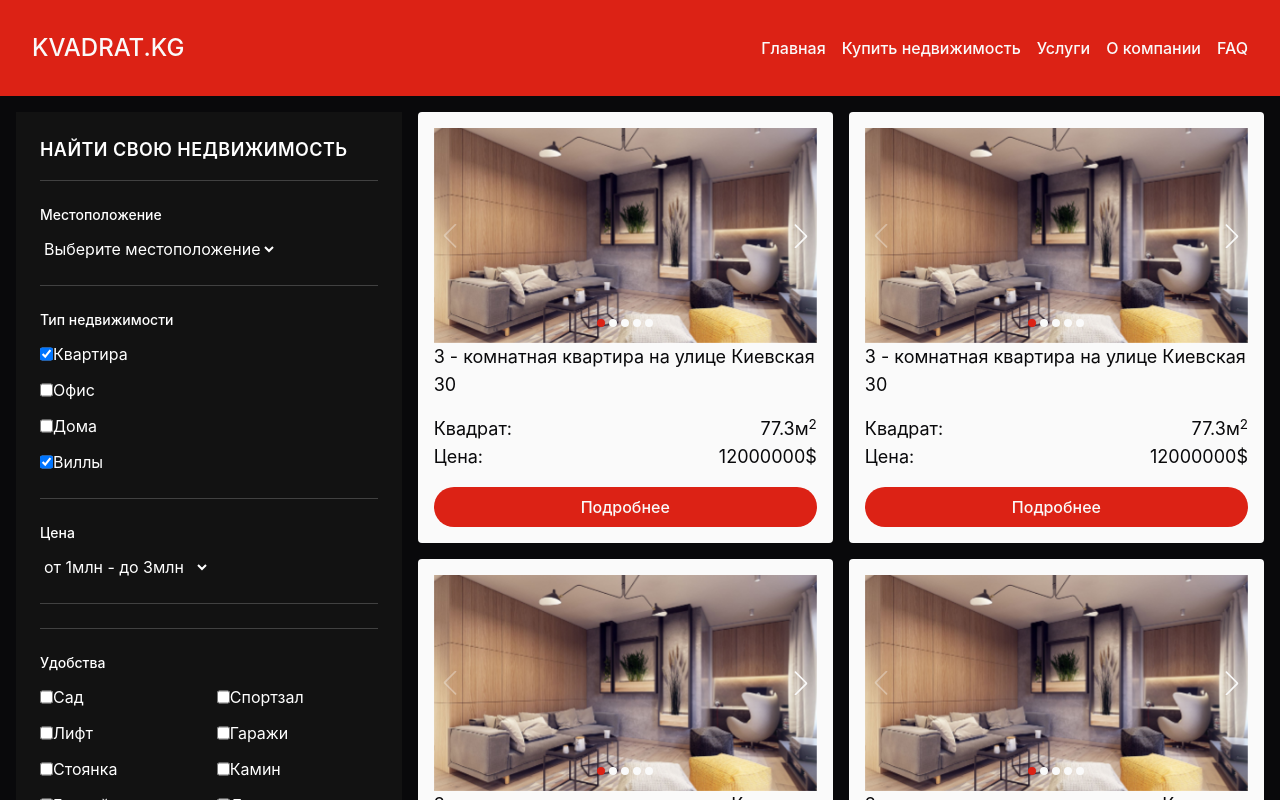
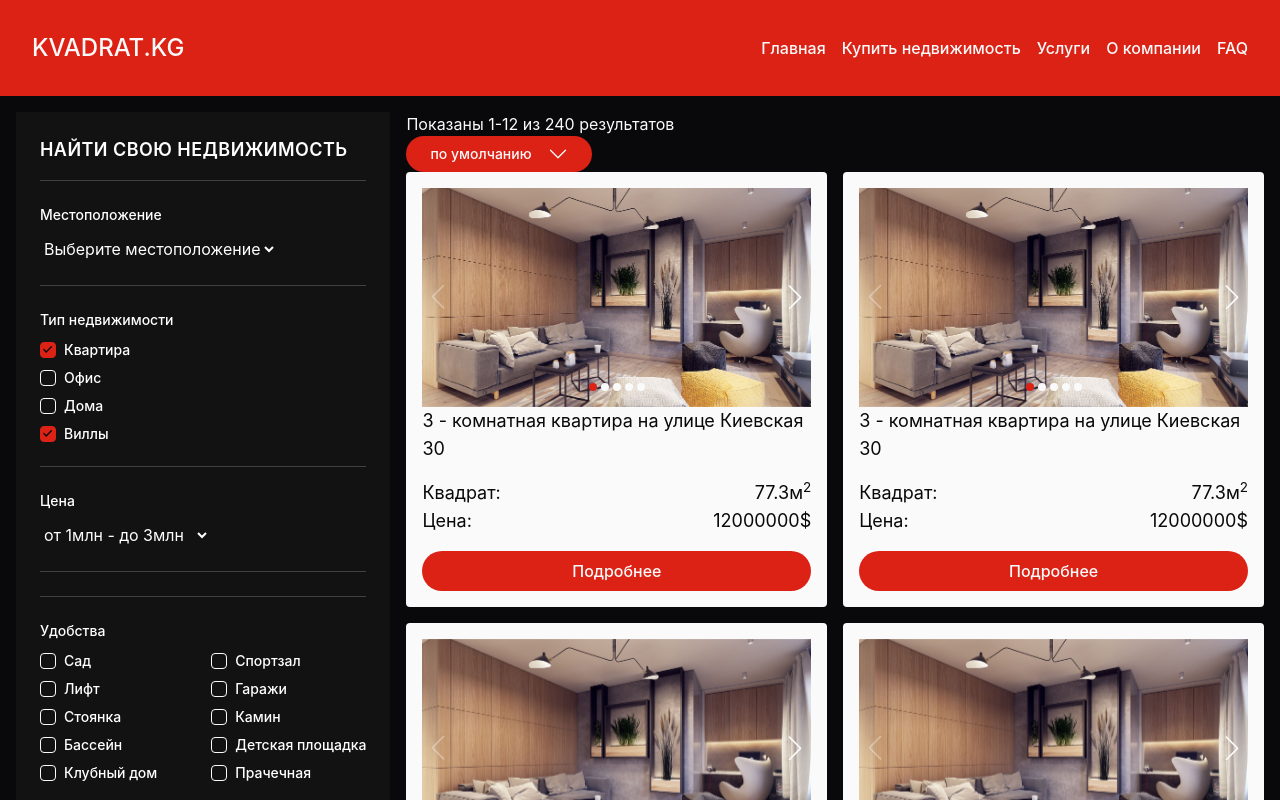
Before and after one commit to nsydykovich/kvadrat-kg, a React (Vite) app: page / in a window 1280 px wide. Both pictures are taken after a click on the button "Купить недвижимость". Shown: the top 800 px of the page. Built offline with nearby package versions, Linux system fonts and the light colour scheme; a web font is replaced by a local one.

Commit message:
refactor(ui): update button styles and real estate page layout
- Adjust button padding and size variants
- Replace native checkboxes with custom Checkbox component
- Add sorting dropdown to real estate page
- Update about page spacing and layout

```diff
--- a/src/pages/About/ui/AboutPage.tsx
+++ b/src/pages/About/ui/AboutPage.tsx
@@ -2,7 +2,7 @@ import { Button } from '@/shared/ui/Button.tsx'
 
 export const AboutPage = () => {
 	return (
-		<div className={'my-30 text-xl'}>
+		<div className={'my-4 mb-24 text-xl'}>
 			<div className={'flex items-center justify-center py-12'}>
 				<div className={'grow border-t-2 border-neutral-600'}></div>
 				<h1 className={'mx-4 uppercase'}>О Компании</h1>
--- a/src/pages/RealEstates/ui/RealEstatesPage.tsx
+++ b/src/pages/RealEstates/ui/RealEstatesPage.tsx
@@ -1,14 +1,52 @@
 import RealEstateCardList from '@/widgets/RealEstateCardList/ui/RealEstateCardList.tsx'
 import RealEstateFilterSidebar from '@/widgets/RealEstateFilterSidebar/ui/RealEstateFilterSidebar.tsx'
+import {
+	DropdownMenu,
+	DropdownMenuContent,
+	DropdownMenuItem,
+	DropdownMenuTrigger
+} from '@/shared/ui/Dropdown'
+import { Button } from '@/shared/ui/Button.tsx'
+import { BsChevronDown, BsChevronUp } from 'react-icons/bs'
+import { useDropdown } from '@/shared/ui/Dropdown/Dropdown.context.ts'
+
+const SortTrigger = () => {
+	const { open } = useDropdown()
+	const Icon = open ? BsChevronUp : BsChevronDown
+
+	return (
+		<DropdownMenuTrigger asChild>
+			<Button size={'sm'} className="rounded-full">
+				по умолчанию
+				<Icon size={20} className="ml-4" />
+			</Button>
+		</DropdownMenuTrigger>
+	)
+}
 
 export const RealEstatesPage = () => {
 	return (
-		<section className={'container mx-auto flex gap-4 p-4'}>
-			<RealEstateFilterSidebar />
+		<section className={'container mx-auto'}>
+			<article className={'flex gap-4 p-4'}>
+				<RealEstateFilterSidebar />
 
-			<div className={'flex-1'}>
-				<RealEstateCardList />
-			</div>
+				<div className={'flex-1'}>
+					<div>
+						<h4>Показаны 1-12 из 240 результатов</h4>
+						<DropdownMenu>
+							<SortTrigger />
+							<DropdownMenuContent>
+								<DropdownMenuItem asChild><Button variant={'ghost'} className={'px-4 w-full rounded-none text-background text-left justify-start'}>Profile</Button></DropdownMenuItem>
+								<DropdownMenuItem asChild><Button variant={'ghost'} className={'px-4 w-full rounded-none text-background text-left justify-start'}>Profile</Button></DropdownMenuItem>
+								<DropdownMenuItem asChild><Button variant={'ghost'} className={'px-4 w-full rounded-none text-background text-left justify-start'}>Profile</Button></DropdownMenuItem>
+								<DropdownMenuItem asChild><Button variant={'ghost'} className={'px-4 w-full rounded-none text-background text-left justify-start'}>Profile</Button></DropdownMenuItem>
+							</DropdownMenuContent>
+						</DropdownMenu>
+					</div>
+
+					<RealEstateCardList />
+				</div>
+			</article>
 		</section>
 	)
 }
--- a/src/shared/ui/Button.tsx
+++ b/src/shared/ui/Button.tsx
@@ -4,7 +4,7 @@ import { Slot } from 'radix-ui'
 import { cn } from '@/shared/lib/utils.ts'
 
 const buttonVariants = cva(
-	'px-6 py-3 rounded-lg transition-all items-center justify-center font-medium flex',
+	'rounded-lg transition-all items-center justify-center font-medium flex',
 	{
 		variants: {
 			variant: {
@@ -17,10 +17,10 @@ const buttonVariants = cva(
 				ghost: 'bg-transparent text-foreground hover:bg-foreground/10'
 			},
 			size: {
-				sm: 'text-sm px-4 py-2',
-				md: 'text-base px-6 py-3',
-				lg: 'text-lg px-8 py-4',
-				icon: 'text-2xl p-2'
+				sm: 'text-sm px-6 py-2',
+				md: 'text-base px-8 py-3',
+				lg: 'text-lg px-10 py-4',
+				icon: 'text-2xl w-8 h-8'
 			}
 		},
 		defaultVariants: {
--- /dev/null
+++ b/src/shared/ui/Checkbox.tsx
@@ -0,0 +1,54 @@
+import { forwardRef, type InputHTMLAttributes } from 'react'
+import { cva, type VariantProps } from 'class-variance-authority'
+import { Check } from 'lucide-react'
+import { cn } from '@/shared/lib/utils'
+
+const checkboxVariants = cva(
+	'flex shrink-0 items-center justify-center rounded border transition-colors focus-visible:outline-none focus-visible:ring-2 focus-visible:ring-ring focus-visible:ring-offset-2 peer-disabled:cursor-not-allowed peer-disabled:opacity-50 [&_svg]:invisible peer-checked:[&_svg]:visible',
+	{
+		variants: {
+			variant: {
+				primary: 'border-primary peer-checked:bg-primary text-primary-foreground',
+				secondary: 'border-secondary peer-checked:bg-secondary text-secondary-foreground',
+				destructive: 'border-destructive peer-checked:bg-destructive text-destructive-foreground',
+				white: 'border-foreground peer-checked:bg-primary peer-checked:border-primary text-background'
+			},
+			size: {
+				sm: 'h-4 w-4',
+				md: 'h-5 w-5',
+				lg: 'h-6 w-6'
+			}
+		},
+		defaultVariants: {
+			variant: 'primary',
+			size: 'md'
+		}
+	}
+)
+
+interface CheckboxProps
+	extends Omit<InputHTMLAttributes<HTMLInputElement>, 'size'>, VariantProps<typeof checkboxVariants> {
+	label?: string
+}
+
+export const Checkbox = forwardRef<HTMLInputElement, CheckboxProps>(
+	({ className, variant, size, label, ...props }, ref) => {
+		return (
+			<label className="group peer flex w-max cursor-pointer items-center">
+				<div className="relative flex items-center gap-2">
+					<input ref={ref} type="checkbox" className="peer sr-only" {...props} />
+					<div className={cn(checkboxVariants({ variant, size }), className)}>
+						<Check className="h-[80%] w-[80%] stroke-[3px]" />
+					</div>
+					{label && (
+						<span className="text-sm leading-none font-medium select-none peer-disabled:cursor-not-allowed peer-disabled:opacity-70">
+							{label}
+						</span>
+					)}
+				</div>
+			</label>
+		)
+	}
+)
+
+Checkbox.displayName = 'Checkbox'
--- /dev/null
+++ b/src/shared/ui/Dropdown/Dropdown.context.ts
@@ -0,0 +1,16 @@
+import { createContext, useContext } from 'react'
+
+export interface DropdownMenuContextType {
+	open: boolean
+	setOpen: React.Dispatch<React.SetStateAction<boolean>>
+}
+
+export const MenuContext = createContext<DropdownMenuContextType | null>(null)
+
+export const useDropdown = () => {
+	const context = useContext(MenuContext)
+	if (!context) {
+		throw new Error('useDropdown must be used within <DropdownMenu />')
+	}
+	return context
+}
--- /dev/null
+++ b/src/shared/ui/Dropdown/Dropdown.tsx
@@ -0,0 +1,176 @@
+import {
+	type ButtonHTMLAttributes,
+	forwardRef,
+	type HTMLAttributes,
+	useEffect,
+	useRef,
+	useState
+} from 'react'
+import { cn } from '@/shared/lib/utils'
+import { Slot } from '@radix-ui/react-slot'
+import { cva, type VariantProps } from 'class-variance-authority'
+import { MenuContext, useDropdown } from './Dropdown.context'
+
+// --- CONSTANTS & VARIANTS ---
+
+const dropdownTriggerVariants = cva(
+	'px-6 py-3 rounded-lg transition-all items-center justify-center font-medium flex',
+	{
+		variants: {
+			variant: {
+				primary: 'bg-primary text-foreground hover:bg-primary-hover active:bg-primary-active',
+				secondary: 'bg-secondary text-foreground hover:bg-secondary-hover active:bg-secondary-active',
+				destructive: 'bg-destructive text-foreground hover:bg-destructive-hover active:bg-destructive-active',
+				muted: 'bg-muted text-foreground hover:bg-muted-hover active:bg-muted-active',
+				outline: 'border border-foreground text-foreground hover:bg-foreground hover:text-background',
+				link: 'bg-transparent text-foreground hover:underline p-0! cursor-pointer',
+				ghost: 'bg-transparent text-foreground hover:bg-foreground/10'
+			},
+			size: {
+				sm: 'text-sm px-4 py-2',
+				md: 'text-base px-6 py-3',
+				lg: 'text-lg px-8 py-4',
+				icon: 'text-2xl p-2'
+			}
+		},
+		defaultVariants: {
+			variant: 'primary',
+			size: 'md'
+		}
+	}
+)
+
+// --- ROOT ---
+
+interface DropdownMenuProps {
+	children: React.ReactNode
+	defaultOpen?: boolean
+}
+
+const DropdownMenu = ({ children, defaultOpen = false }: DropdownMenuProps) => {
+	const [open, setOpen] = useState<boolean>(defaultOpen)
+
+	const containerRef = useRef<HTMLDivElement>(null)
+
+	useEffect(() => {
+		const handleClickOutside = (event: MouseEvent) => {
+			if (containerRef.current && !containerRef.current.contains(event.target as Node)) {
+				setOpen(false)
+			}
+		}
+		if (open) {
+			document.addEventListener('mousedown', handleClickOutside)
+		}
+		return () => {
+			document.removeEventListener('mousedown', handleClickOutside)
+		}
+	}, [open])
+
+	return (
+		<MenuContext.Provider value={{ open, setOpen }}>
+			<div className="relative inline-block text-left" ref={containerRef}>
+				{children}
+			</div>
+		</MenuContext.Provider>
+	)
+}
+
+// --- TRIGGER ---
+
+interface DropdownMenuTriggerProps
+	extends ButtonHTMLAttributes<HTMLButtonElement>, VariantProps<typeof dropdownTriggerVariants> {
+	asChild?: boolean
+}
+
+const DropdownMenuTrigger = forwardRef<HTMLButtonElement, DropdownMenuTriggerProps>(
+	({ className, variant, size, asChild = false, onClick, ...props }, ref) => {
+		const { setOpen, open } = useDropdown()
+		const Comp = asChild ? Slot : 'button'
+
+		const handleClick = (e: React.MouseEvent<HTMLButtonElement>) => {
+			setOpen(!open)
+			onClick?.(e)
+		}
+
+		const computedClassName = asChild ? className : cn(dropdownTriggerVariants({ variant, size, className }))
+
+		return (
+			<Comp
+				ref={ref}
+				className={computedClassName}
+				onClick={handleClick}
+				type="button"
+				aria-expanded={open}
+				{...props}
+			/>
+		)
+	}
+)
+DropdownMenuTrigger.displayName = 'DropdownMenuTrigger'
+
+// --- CONTENT ---
+
+interface DropdownMenuContentProps extends HTMLAttributes<HTMLDivElement> {
+	asChild?: boolean
+	align?: 'start' | 'end' | 'center'
+	sideOffset?: number
+}
+
+const DropdownMenuContent = forwardRef<HTMLDivElement, DropdownMenuContentProps>(
+	({ className, asChild = false, align = 'start', sideOffset = 4, children, ...props }, ref) => {
+		const { open } = useDropdown()
+		const Comp = asChild ? Slot : 'div'
+
+		if (!open) return null
+
+		const alignmentClasses = {
+			start: 'left-0',
+			end: 'right-0',
+			center: 'left-1/2 -translate-x-1/2'
+		}
+
+		return (
+			<Comp
+				ref={ref}
+				className={cn(
+					'bg-foreground text-background absolute z-50 min-w-46 overflow-hidden rounded-t-sm rounded-b-2xl shadow-md',
+					'animate-in fade-in-0 zoom-in-95',
+					alignmentClasses[align],
+					className
+				)}
+				style={{
+					marginTop: sideOffset
+				}}
+				{...props}
+			>
+				{children}
+			</Comp>
+		)
+	}
+)
+DropdownMenuContent.displayName = 'DropdownMenuContent'
+
+interface DropdownMenuItemProps extends HTMLAttributes<HTMLDivElement> {
+	asChild?: boolean
+	inset?: boolean
+}
+
+const DropdownMenuItem = forwardRef<HTMLDivElement, DropdownMenuItemProps>(
+	({ className, inset, asChild = false, ...props }, ref) => {
+		const Comp = asChild ? Slot : 'div'
+		return (
+			<Comp
+				ref={ref}
+				className={cn(
+					'hover:bg-chart-4 hover:text-foreground relative flex cursor-default items-center px-2 py-1.5 text-sm transition-colors outline-none select-none',
+					inset && 'pl-8',
+					className
+				)}
+				{...props}
+			/>
+		)
+	}
+)
+DropdownMenuItem.displayName = 'DropdownMenuItem'
+
+export { DropdownMenu, DropdownMenuTrigger, DropdownMenuContent, DropdownMenuItem }
--- /dev/null
+++ b/src/shared/ui/Dropdown/index.ts
@@ -0,0 +1 @@
+export { DropdownMenu, DropdownMenuTrigger, DropdownMenuContent, DropdownMenuItem } from './Dropdown'
--- a/src/widgets/RealEstateFilterSidebar/ui/RealEstateFilterSidebar.tsx
+++ b/src/widgets/RealEstateFilterSidebar/ui/RealEstateFilterSidebar.tsx
@@ -1,4 +1,5 @@
 import { Sidebar, SidebarDivider, SidebarHeader, SidebarSection } from '@/shared/ui/Sidebar'
+import { Checkbox } from '@/shared/ui/Checkbox.tsx'
 
 const propertyTypes = [
 	{ id: 'apartment', label: 'Квартира', defaultChecked: true },
@@ -43,9 +44,14 @@ const RealEstateFilterSidebar = () => {
 			<SidebarSection title="Тип недвижимости">
 				<div className={'flex flex-col gap-3'}>
 					{propertyTypes.map((type) => (
-						<div className={'flex'}>
-							<input type="checkbox" key={type.id} id={type.id} defaultChecked={type.defaultChecked} />
-							<label htmlFor="{type.id}">{type.label}</label>
+						<div className={'flex'} key={type.id}>
+							<Checkbox
+								id={type.id}
+								variant={'white'}
+								size={'sm'}
+								label={type.label}
+								defaultChecked={type.defaultChecked}
+							/>
 						</div>
 					))}
 				</div>
@@ -73,9 +79,8 @@ const RealEstateFilterSidebar = () => {
 			<SidebarSection title="Удобства">
 				<div className={'grid grid-cols-2 gap-x-4 gap-y-3'}>
 					{amenities.map((amenity) => (
-						<div className={'flex'}>
-							<input type="checkbox" key={amenity.id} id={amenity.id} />
-							<label htmlFor="{amenity.id}">{amenity.label}</label>
+						<div className={'flex'} key={amenity.id}>
+							<Checkbox id={amenity.id} variant={'white'} size={'sm'} label={amenity.label} />
 						</div>
 					))}
 				</div>
```
